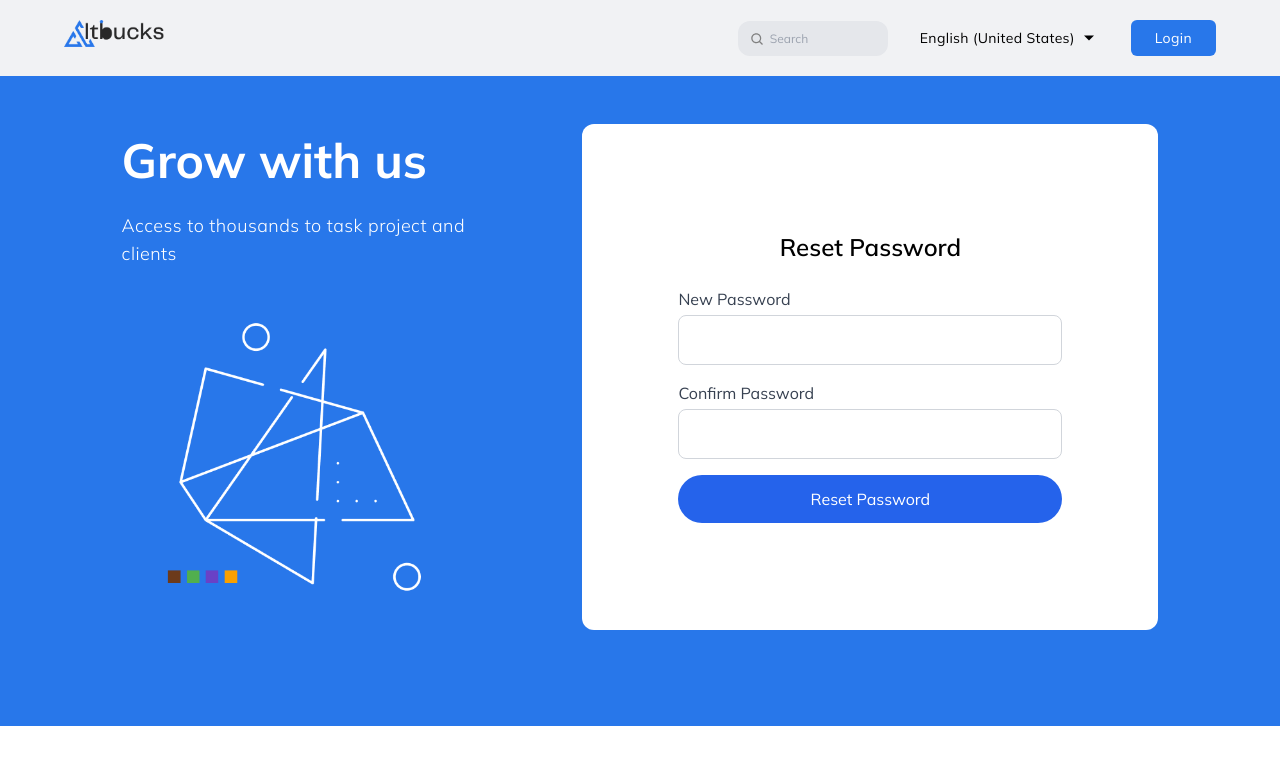
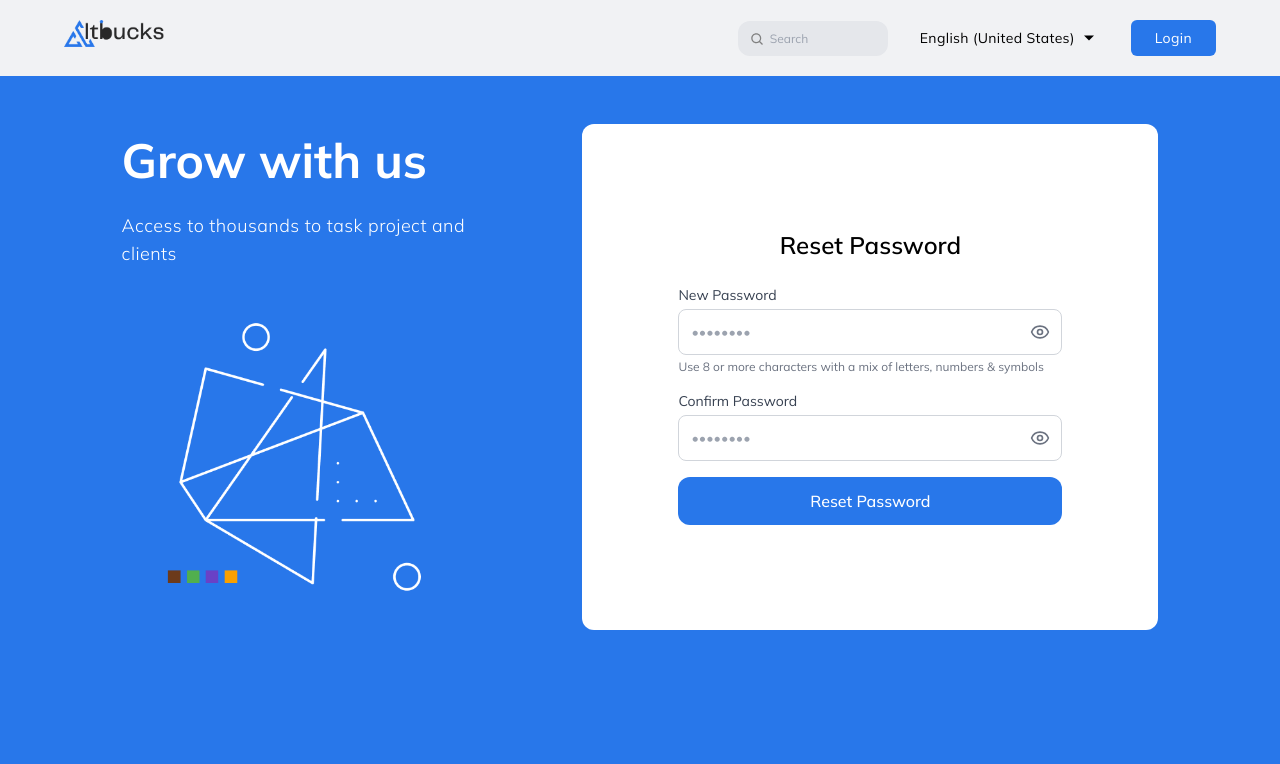
Before and after one commit to emmanueldavidson96/altbucks, a Next.js app: page /reset-password in a window 1280 px wide. Shown: the top 764 px of the page. Built offline with nearby package versions, Linux system fonts and the light colour scheme.

Commit message:
password visibility toggles in reset password page

```diff
--- a/src/app/reset-password/page.tsx
+++ b/src/app/reset-password/page.tsx
@@ -1,4 +1,3 @@
-
 "use client";
 import { useEffect, useState } from "react"
 import { useRouter } from 'next/navigation'
@@ -6,6 +5,7 @@ import Header from '../components/Authentication/Header'
 import Image from 'next/image'
 import illustrationImg from "../../../public/assets/Illustration.png"
 import { toast } from 'react-toastify';
+import { Eye, EyeOff } from 'lucide-react';
 
 export default function ResetPasswordPage() {
     const [password, setPassword] = useState("");
@@ -13,6 +13,8 @@ export default function ResetPasswordPage() {
     const [email, setEmail] = useState<string | null>(null);
     const [resetCode, setResetCode] = useState<string | null>(null);
     const [loading, setLoading] = useState(false);
+    const [showPassword, setShowPassword] = useState(false);
+    const [showConfirmPassword, setShowConfirmPassword] = useState(false);
     const router = useRouter();
 
     useEffect(() => {
@@ -79,7 +81,7 @@ export default function ResetPasswordPage() {
     };
 
     return (
-        <div className='bg-[#2877EA]'>
+        <div className='min-h-screen bg-[#2877EA]'>
             <Header />
             <div className='flex justify-around w-[90%] mx-auto mt-12 pb-24'>
                 <div className='flex flex-col gap-4 w-[30%] text-white'>
@@ -95,36 +97,68 @@ export default function ResetPasswordPage() {
                         <h2 className="mb-6 text-center text-2xl font-semibold">Reset Password</h2>
 
                         <form onSubmit={handleSubmit} className="space-y-4">
+                            {/* New Password field */}
                             <div>
-                                <label className="mb-1 block text-gray-700">New Password</label>
+                                <label className="mb-1 block text-sm text-gray-700">New Password</label>
+                                <div className="relative">
                                     <input
-                                    type="password"
-                                    className="w-full rounded-lg border border-gray-300 p-3
-                                             focus:border-blue-500 focus:outline-none"
-                                    value={password}
+                                        type={showPassword ? "text" : "password"}
+                                        className="w-full p-3 border rounded-lg border-gray-300 text-black text-sm
+                                                 focus:border-blue-500 focus:outline-none focus:ring-2 focus:ring-blue-500"
                                         onChange={(e) => setPassword(e.target.value)}
+                                        placeholder="••••••••"
                                         required
                                     />
+                                    <button
+                                        type="button"
+                                        onClick={() => setShowPassword(!showPassword)}
+                                        className="absolute right-3 top-1/2 transform -translate-y-1/2 text-gray-500 hover:text-gray-700 focus:outline-none z-10"
+                                    >
+                                        {showPassword ? (
+                                            <EyeOff className="w-5 h-5" strokeWidth={2} />
+                                        ) : (
+                                            <Eye className="w-5 h-5" strokeWidth={2} />
+                                        )}
+                                    </button>
+                                </div>
+                                <p className='text-xs text-gray-500 mt-1'>Use 8 or more characters with a mix of letters, numbers & symbols</p>
                             </div>
 
+                            {/* Confirm Password field */}
                             <div>
-                                <label className="mb-1 block text-gray-700">Confirm Password</label>
+                                <label className="mb-1 block text-sm text-gray-700">Confirm Password</label>
+                                <div className="relative">
                                     <input
-                                    type="password"
-                                    className="w-full rounded-lg border border-gray-300 p-3
-                                             focus:border-blue-500 focus:outline-none"
-                                    value={confirmPassword}
+                                        type={showConfirmPassword ? "text" : "password"}
+                                        className="w-full p-3 border rounded-lg border-gray-300 text-black text-sm
+                                                 focus:border-blue-500 focus:outline-none focus:ring-2 focus:ring-blue-500"
                                         onChange={(e) => setConfirmPassword(e.target.value)}
+                                        placeholder="••••••••"
                                         required
                                     />
+                                    <button
+                                        type="button"
+                                        onClick={() => setShowConfirmPassword(!showConfirmPassword)}
+                                        className="absolute right-3 top-1/2 transform -translate-y-1/2 text-gray-500 hover:text-gray-700 focus:outline-none z-10"
+                                    >
+                                        {showConfirmPassword ? (
+                                            <EyeOff className="w-5 h-5" strokeWidth={2} />
+                                        ) : (
+                                            <Eye className="w-5 h-5" strokeWidth={2} />
+                                        )}
+                                    </button>
+                                </div>
                             </div>
 
                             <button
                                 type="submit"
-                                className="mt-4 w-full rounded-full bg-blue-600 p-3
-                                         text-white hover:bg-blue-700"
+                                disabled={loading}
+                                className="mt-4 w-full rounded-xl bg-[#2877EA] p-3 text-white font-medium
+                                         hover:bg-blue-600 transition-all duration-300 transform
+                                         hover:translate-y-[-2px] hover:shadow-xl active:translate-y-[1px]
+                                         disabled:opacity-70 disabled:cursor-not-allowed"
                             >
-                                Reset Password
+                                {loading ? "Resetting..." : "Reset Password"}
                             </button>
                         </form>
                     </div>
```
Lines whose indentation alone changed are shown as unchanged.
